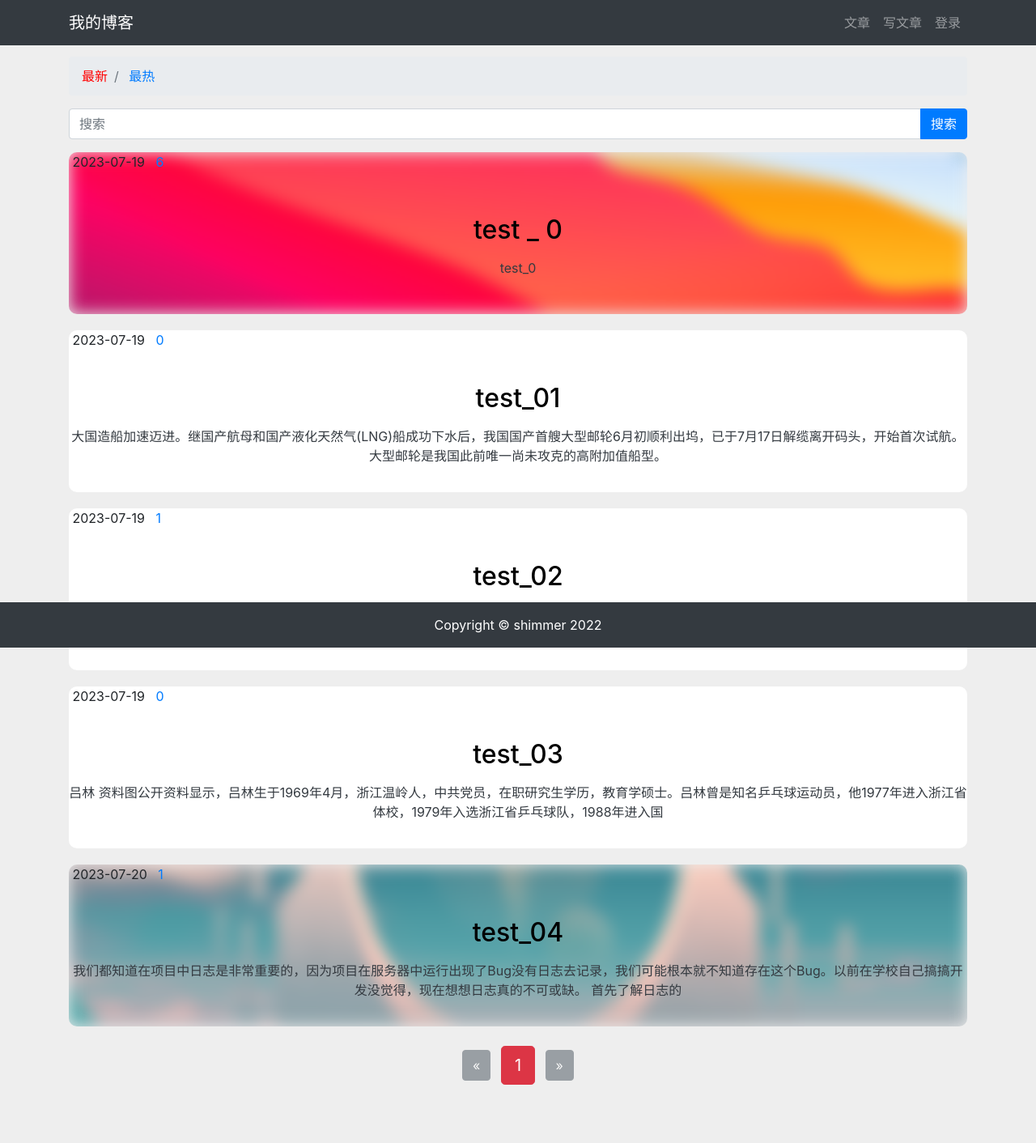
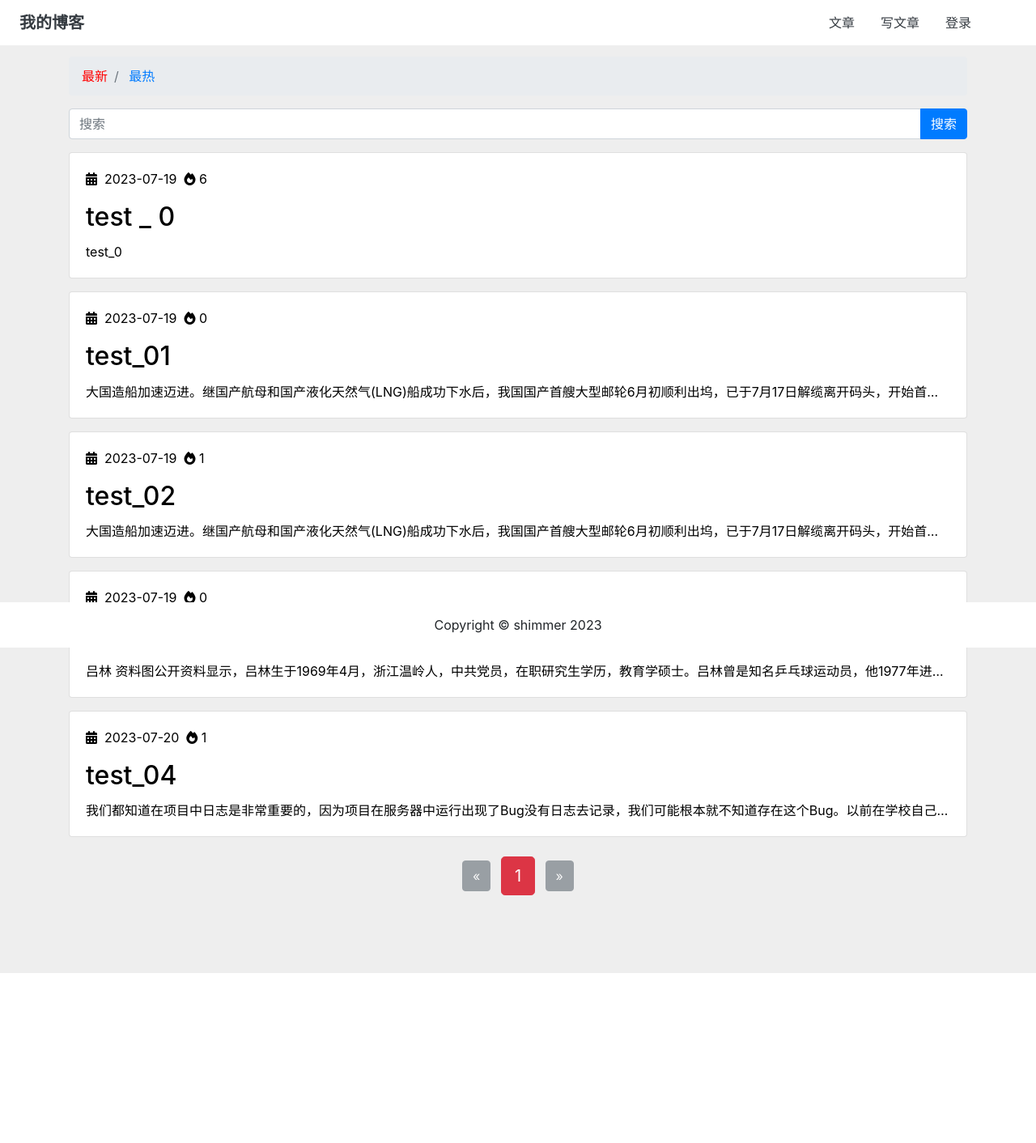
Before and after one commit to Shimmer66/MyBlog, a Django app: page /article/article_list/ in a window 1280 px wide. Shown: the whole page at 81% size. After the commit the page ends 1202 px from the top, so only its background shows below. Run offline with Django 3.2, Linux system fonts and the light colour scheme; data comes from the database, SQL or seed files in the repository; some libraries are stand-ins or nearby versions.

Commit message:
修改样式

```diff
--- a/MyBlog/settings.py
+++ b/MyBlog/settings.py
@@ -23,11 +23,8 @@ SECRET_KEY = '5axvkwmzpsh@x&b0v-1!y)@czcp(obkjs--eg0%kasi1h9$ljz'
 DEFAULT_AUTO_FIELD = 'django.db.models.BigAutoField'
 # SECURITY WARNING: don't run with debug turned on in production!
 DEBUG = True
-
 ALLOWED_HOSTS = []
-
 # Application definition
-
 INSTALLED_APPS = [
 
     'django.contrib.admin',
--- a/MyBlog/urls.py
+++ b/MyBlog/urls.py
@@ -17,8 +17,9 @@ from django.conf import settings
 from django.conf.urls.static import static
 from django.contrib import admin
 from django.urls import path, include
-
+from article import  views
 urlpatterns = [
+    path('', views.article_list, name='home'),
     path('admin/', admin.site.urls),
     path('article/', include('article.urls', namespace='article')),
     path('user/', include('userprofile.urls', namespace='user')),
--- a/article/urls.py
+++ b/article/urls.py
@@ -5,9 +5,9 @@ app_name = 'article'
 urlpatterns = [
     # 目前还没有urls
     path('article_list/', views.article_list, name='article_list'),
-    path('article_detail/<int:id>/',views.article_detail,name='article_detail'),
-    path('article_create/',views.article_create,name='article_create'),
-    path("article_safe_delete/<int:id>",views.article_safe_delete,name='article_safe_delete'),
+    path('article_detail/<int:id>/', views.article_detail, name='article_detail'),
+    path('article_create/', views.article_create, name='article_create'),
+    path("article_safe_delete/<int:id>", views.article_safe_delete, name='article_safe_delete'),
     path("article_update/<int:id>", views.article_update, name='article_update'),
     # path('test',views.test,name='test')
 ]
--- a/article/views.py
+++ b/article/views.py
@@ -1,4 +1,4 @@
-from django.db.models import Q
+from django.db.models import Q,F
 from django.shortcuts import render, redirect, get_object_or_404
 from django.http import HttpResponse, JsonResponse
 from comment.models import Comment
@@ -8,7 +8,6 @@ from django.contrib.auth.models import User
 from django.contrib.auth.decorators import login_required
 from django.core.paginator import Paginator
 import markdown
-
 
 # Create your views here.
 def article_list(request):
@@ -36,10 +35,14 @@ def article_list(request):
 
 
 def article_detail(request, id):
-    article = Article.objects.get(id=id)
-    article.total_views += 1
-    article.save(update_fields=['total_views'])
+    article = get_object_or_404(Article, id=id)
+
+    # 使用F对象更新total_views，并避免并发问题
+    Article.objects.filter(id=id).update(total_views=F('total_views') + 1)
+
     comments = Comment.objects.filter(article=id)
+
+    # Markdown实例创建放在函数内的开始
     md = markdown.Markdown(
         extensions=[
             'markdown.extensions.extra',
@@ -47,8 +50,10 @@ def article_detail(request, id):
             'markdown.extensions.toc',
         ])
     article.content = md.convert(article.content)
+
     context = {'article': article, 'toc': md.toc, 'comments': comments}
     return render(request, 'article/detail.html', context)
+
 
 
 @login_required(login_url='/user/login/')
@@ -58,20 +63,16 @@ def article_create(request):
         article_post_form = ArticleForm(request.POST, request.FILES)
         print((article_post_form.is_valid()))
         if article_post_form.is_valid():
-
             # 已有代码
             new_article = article_post_form.save(commit=False)
-            print(new_article)
             if request.POST['column'] != 'none':
                 new_article.column = ArticleColumn.objects.get(id=request.POST['column'])
 
             new_article.author = User.objects.get(id=request.user.id)
-            print('wwwwwwwww')
             new_article.save()
             return redirect('article:article_list')
         else:
-            print('qqqqqqqqqqqq')
-            print(article_post_form.errors)
+
             return HttpResponse("表单内容有误，请重新填写。")
     else:
         article_post_form = ArticleForm()
--- a/templates/article/list.html
+++ b/templates/article/list.html
@@ -22,7 +22,8 @@
             </li>
             <li class="breadcrumb-item {% if order == 'total_views' %}active{% endif %}">
                 {% if order == 'total_views' %}
-                <a style="color: red" href="{% url 'article:article_list' %}?order=total_views&search={{ search|default:''  }}">
+                <a style="color: red"
+                   href="{% url 'article:article_list' %}?order=total_views&search={{ search|default:''  }}">
                     最热 </a>
                 {% else %}
                 <a href="{% url 'article:article_list' %}?order=total_views&search={{ search|default:''  }}">
@@ -51,45 +52,29 @@
         {% endif %}
     </nav>
 
-    {% for article in articles %}
-    <div class="text-center position-relative"
-         style="width: 100%; height: 200px; overflow: hidden; border-radius: 10px;margin-bottom: 20px;">
-        {% if article.title_image %}
-        <div class="position-absolute top-0 start-0 w-100 h-100"
-             style="background-image: url({{ article.title_image.url }}); background-size: cover; background-position: center; filter: blur(10px);">
-        </div>
-        {% else %}
-        <!-- 处理没有标题图像的情况 -->
-        <div class="position-absolute top-0 start-0 w-100 h-100"
-             style="background-color: #fff;">
-        </div>
-        {% endif %}
-        <div class="text-center position-relative"
-             style="width: 100%; height: 200px; overflow: hidden; border-radius: 10px;">
+
+{% for article in articles %}
+<div class="card mb-3">
+    <a href="{% url 'article:article_detail' article.id %}" style="color: black; text-decoration: none;">
+        <div class="card-body">
             <!-- 日期和浏览量部分 -->
             <div class="d-flex align-items-center">
-                <i class="far fa-calendar-plus"></i>&nbsp;{{ article.updated_date|date:'Y-m-d' }}&nbsp;&nbsp;
-                <a href="#">
-                    <i class="far fa-comment-dots"></i>&nbsp;<span>{{ article.total_views }}</span>&nbsp;&nbsp;
-                </a>
+                <i class="fa-solid fa-calendar-days"></i>&nbsp;
+                {{ article.updated_date|date:'Y-m-d' }}&nbsp;&nbsp;
+                <i class="fa-solid fa-fire"></i>&nbsp;<span>{{ article.total_views }}</span>&nbsp;&nbsp;
             </div>
             <!-- 文章内容部分 -->
-            <div class="d-flex align-items-center justify-content-center h-100 w-100 position-absolute top-0 start-0 bg-overlay">
-                <div class="text-center text-light">
-                    <h2 class="title mb-3">
-                        <a href="{% url 'article:article_detail' article.id %}"
-                           style="color: black; text-decoration: none;">
-                            {{ article.title }}
-                        </a>
-                    </h2>
-                    <div class="preview-text">
-                        <p class="text-dark">{{ article.content|slice:'100' }}</p>
-                    </div>
-                </div>
+            <h2 class="card-title mt-3">
+                {{ article.title }}
+            </h2>
+            <div class="card-text text-truncate">
+                {{ article.content|slice:'100' }}
             </div>
         </div>
-    </div>
-    {% endfor %}
+    </a>
+</div>
+{% endfor %}
+
 
     <!-- Pagination -->
     <div class="container mt-4">
@@ -109,7 +94,6 @@
                                 &laquo;
                             </a>
                         {% endif %}
-
                         <!-- Current page -->
                         <span class="current btn btn-danger btn-lg mx-2">
                             {{ articles.number }}
@@ -143,5 +127,14 @@ $(document).ready(function() {
     });
 });
 
+
+
+
+
+
+
+
+
+
 </script>
 {% endblock content %}
--- a/templates/base.html
+++ b/templates/base.html
@@ -3,8 +3,11 @@
 <head>
     <meta charset="utf-8">
     <title> {% block title %}{% endblock %} </title>
-     <link rel="stylesheet" href="{% static 'css/monokai.css' %}">
+    <link rel="stylesheet" href="{% static 'css/monokai.css' %}">
     <link rel="stylesheet" href="{% static 'css/bootstrap.min.css' %}">
+    <script src="https://kit.fontawesome.com/118ee8ca06.js" crossorigin="anonymous"></script>
+
+
 </head>
 
 <body>
--- a/templates/footer.html
+++ b/templates/footer.html
@@ -1,10 +1,11 @@
 {% load static %}
 <!-- Footer -->
-<div>
-    <br><br><br>
-</div>
-<footer class="py-3 bg-dark fixed-bottom">
+<br>
+<br>
+<br>
+<br>
+<footer class="py-3 bg-white fixed-bottom">
     <div class="container">
-        <p class="m-0 text-center text-white">Copyright &copy; shimmer 2022</p>
+        <p class="m-0 text-center">Copyright &copy; shimmer 2023</p>
     </div>
 </footer>
--- a/templates/header.html
+++ b/templates/header.html
@@ -1,50 +1,52 @@
 <!-- 定义导航栏 -->
-<nav class="navbar navbar-expand-lg navbar-dark bg-dark fixed-top" >
-    <div class="container">
+<nav class="navbar navbar-expand-md bg-white fixed-top blog-navbar py-md-2 headroom headroom--top">
 
-        <!-- 导航栏商标 -->
-        <a class="navbar-brand" href="#">我的博客</a>
     <!-- 导航入口 -->
-        <div>
-            <ul class="navbar-nav">
+    <div class="collapse navbar-collapse" id="navbarSupportedContent">
+        <ul class="navbar-nav mr-auto">
+            <li class="nav-item">
+                <a class="navbar-brand " id="site-logo-name" href="{% url 'home' %}">
+                    <strong class="px-2 text-dark">我的博客</strong>
+                </a>
+            </li>
+        </ul>
+        <ul class="navbar-nav ml-auto mr-md-5">
             <!-- 条目 -->
-                    <a class="nav-link" href="{% url 'article:article_list' %}">文章</a>
+            <li class="nav-item">
+                <a class="nav-link px-md-3 text-dark" href="{% url 'article:article_list' %}">文章</a>
             </li>
             <li class="nav-item">
-                    <a class="nav-link" href="{% url 'article:article_create' %}">写文章</a>
+                <a class="nav-link px-md-3 text-dark" href="{% url 'article:article_create' %}">写文章</a>
             </li>
             <!-- Django的 if 模板语句 -->
             {% if user.is_authenticated %}
             <!-- 如果用户已经登录，则显示用户名下拉框 -->
             <li class="nav-item dropdown">
-                    <a class="nav-link dropdown-toggle" href="#" id="navbarDropdown" role="button"
+                <a class="nav-link dropdown-toggle px-md-3" href="#" id="navbarDropdown" role="button"
                    data-toggle="dropdown" aria-haspopup="true" aria-expanded="false">
                     {{ user.username }}
                 </a>
-                    <div class="dropdown-menu" aria-labelledby="navbarDropdown">
+                <div class="dropdown-menu dropdown-menu-right" aria-labelledby="navbarDropdown">
                     <a class="dropdown-item" href="#" onclick="user_delete()">删除用户</a>
                     <a class="dropdown-item" href="{% url 'userprofile:logout' %}">退出登录</a>
                     <a class="dropdown-item" href='{% url "userprofile:edit" user.id %}'>个人信息</a>
                 </div>
             </li>
-                <!-- 如果用户未登录，则显示 “登录” -->
             {% else %}
+            <!-- 如果用户未登录，则显示登录按钮 -->
             <li class="nav-item">
-                    <a class="nav-link" href="{% url 'userprofile:login' %}">登录</a>
+                <a class="nav-link px-md-3 text-dark" href="{% url 'userprofile:login' %}">登录</a>
             </li>
-                <!-- if 语句在这里结束 -->
             {% endif %}
         </ul>
     </div>
 
-    </div>
     {% if user.is_authenticated %}
     <form
             style="display:none;"
             id="user_delete"
             action="{% url 'userprofile:delete' user.id %}"
-            method="POST"
-    >
+            method="POST">
         {% csrf_token %}
         <button type="submit">发送</button>
     </form>
@@ -60,8 +62,6 @@
                 },
             })
         }
-
-
     </script>
     {% endif %}
 </nav>
--- a/userprofile/views.py
+++ b/userprofile/views.py
@@ -4,11 +4,8 @@ from django.shortcuts import render, redirect
 from .forms import UserLoginForm, UserRegisterForm, ProfileForm
 from django.contrib.auth import authenticate, login, logout
 from django.http import HttpResponse
-
 from .models import Profile
 import logging
-
-logger = logging.getLogger(__name__)
 
 
 # Create your views here.
@@ -52,14 +49,12 @@ def user_register(request):
             login(request, new_user)
             return redirect('article:article_list')
         else:
-            logger.error('注册信息填写有误，请重新输入！')
             return HttpResponse('注册信息填写有误，请重新输入！')
     elif request.method == 'GET':
         user_register_form = UserRegisterForm()
         context = {'form': user_register_form}
         return render(request, 'userprofile/register.html', context)
     else:
-        logger.error('请使用GET或POST请求数据！')
         return HttpResponse('请使用GET或POST请求数据！')
 
 
```
Also changed, not shown: templates/article/detail.html (+6 -4 lines), README.md, 1 other file. Lines whose indentation alone changed are shown as unchanged.
